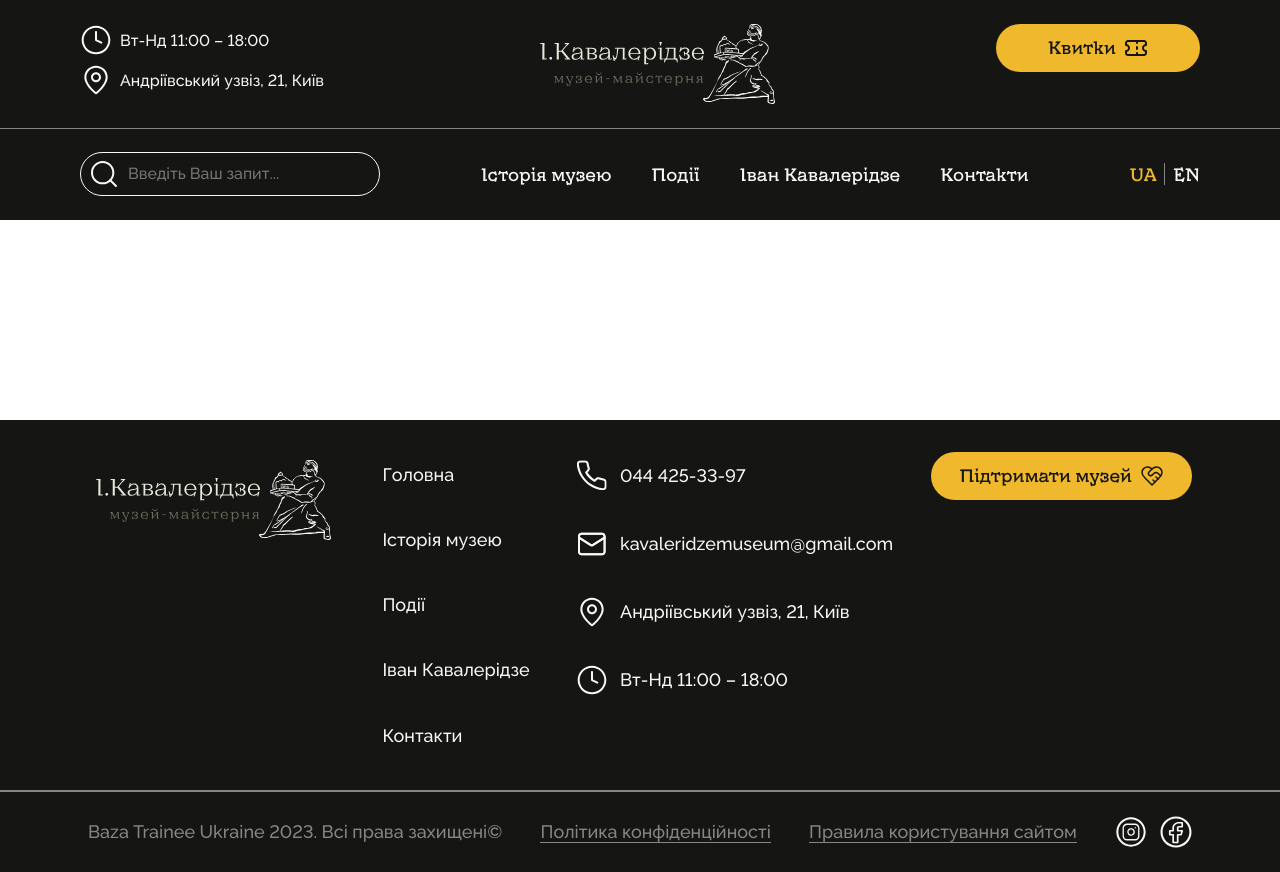
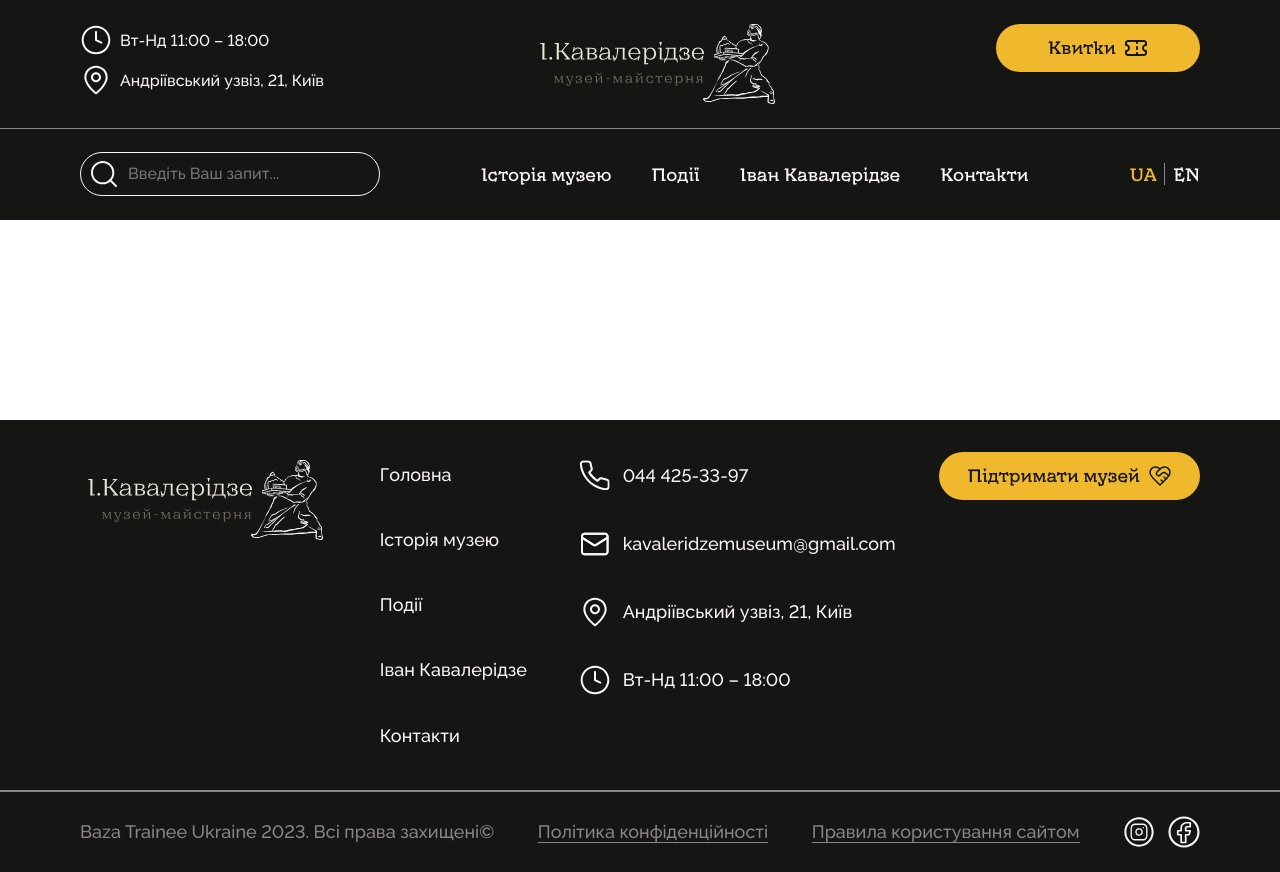
Before and after one commit to baza-trainee/kavaleridze, a React (Vite) app: page / in a window 1280 px wide. Built offline with nearby package versions, Linux system fonts and the light colour scheme.

Commit message:
fix: padding for Footer

```diff
--- a/src/components/Footer/Footer.tsx
+++ b/src/components/Footer/Footer.tsx
@@ -8,7 +8,7 @@ import TabletFooter from './TabletFooter.tsx';
 const WrapperFooter = styled(Box)(({ theme }) => ({
   maxWidth: '1280px',
   margin: '0 auto',
-  padding: '0px 80px',
+  padding: '0px 72px',
   [theme.breakpoints.down('lg')]: {
     padding: '0px 24px',
   },
```
